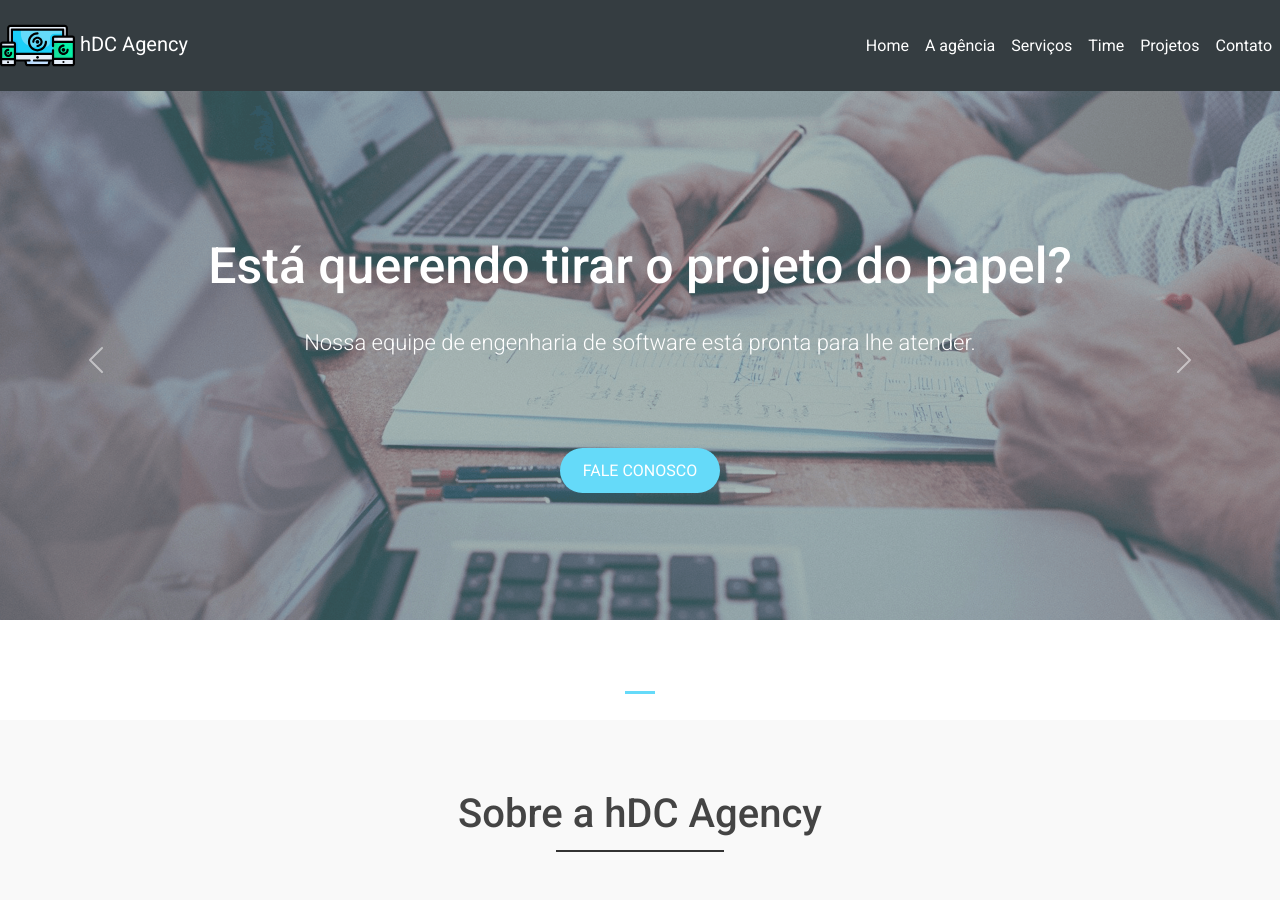
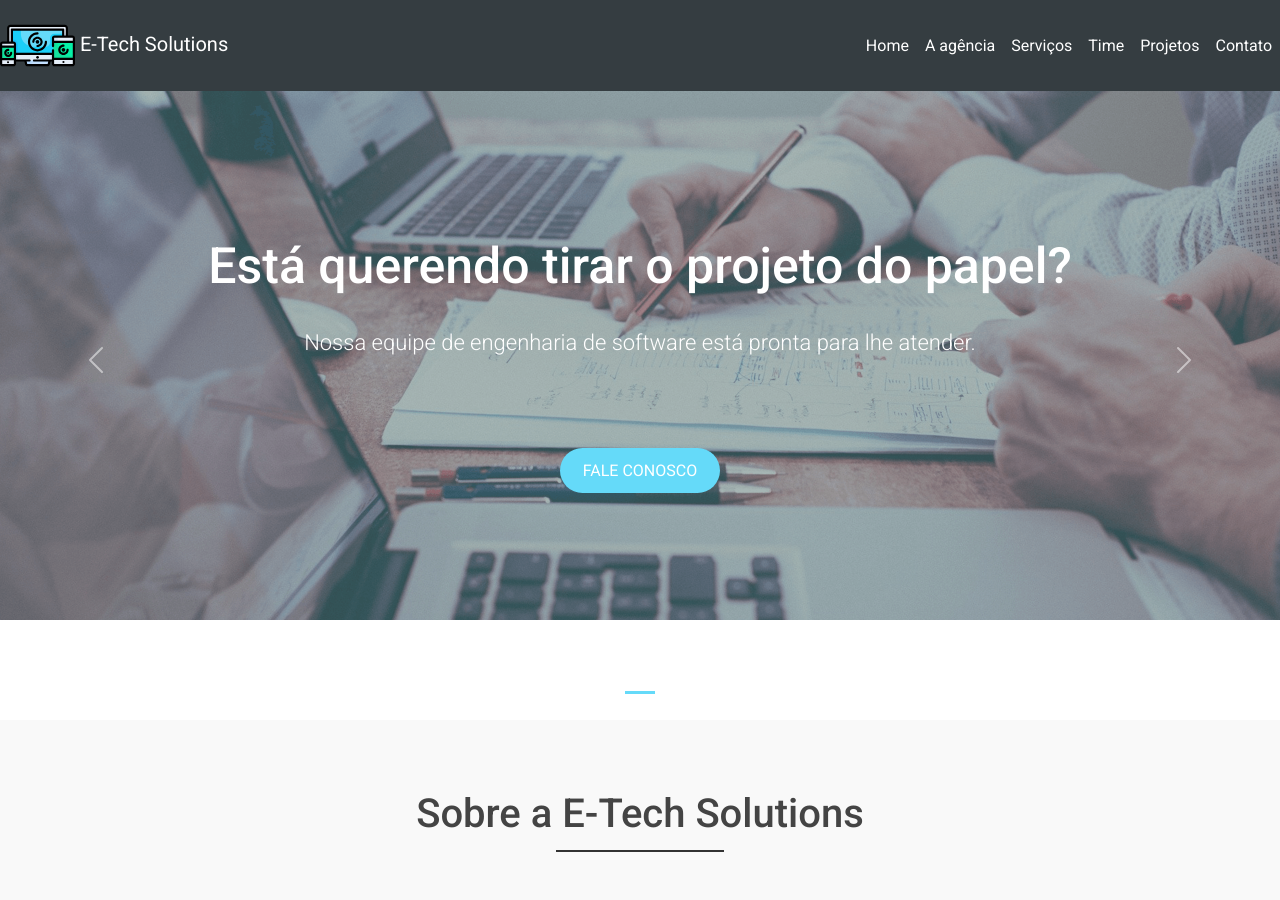
Before and after one commit to joschonarth/e-tech-solutions, a plain HTML site: page index.html in a window 1280 px wide. Shown: the top 900 px of the page. Drawn offline with nearby package versions, Linux system fonts and the light colour scheme; a script that the page names is missing.

Commit message:
Update E-Tech Solutions

```diff
--- a/index.html
+++ b/index.html
@@ -3,7 +3,7 @@
 <head>
     <meta charset="UTF-8">
     <meta name="viewport" content="width=device-width, initial-scale=1.0">
-    <title>hDC Agency</title>
+    <title>E-Tech Solutions</title>
     <link rel="preconnect" href="https://fonts.googleapis.com">
     <link rel="preconnect" href="https://fonts.gstatic.com" crossorigin>
     <link href="https://fonts.googleapis.com/css2?family=Roboto:ital,wght@0,100;0,300;0,400;0,500;0,700;0,900;1,100;1,300;1,400;1,500;1,700;1,900&display=swap" rel="stylesheet">
@@ -15,13 +15,14 @@
     <script src="https://kit.fontawesome.com/84ded4a965.js" crossorigin="anonymous"></script>
     <script src="js/progressbar.min.js"></script>
     <script src="https://cdn.jsdelivr.net/parallax.js/1.4.2/parallax.min.js"></script>
+    <link rel="icon" href="img/e-techsolutions_logo.svg">
 </head>
 <body>
     <header>
         <div class="container" id="nav-container">
             <nav class="navbar navbar-expand-lg fixed-top navbar-dark">
                 <a href="#" class="navbar-brand">
-                    <img id="logo" src="img/hdcagency_logo.svg" alt="hDC Agency"> hDC Agency
+                    <img id="logo" src="img/e-techsolutions_logo.svg" alt="E-Tech Solutions"> E-Tech Solutions
                 </a>
                 <button class="navbar-toggler" type="button" data-toggle="collapse" data-target="#navbar-links" aria-controls="navbar-links" aria-expanded="false" aria-label="Toggle navigation">
                     <span class="navbar-toggler-icon"></span>
@@ -70,7 +71,7 @@
                         <img src="img/banner3.png" class="d-block w-100" alt="Manutenção de Software">
                         <div class="carousel-caption d-md-block">
                             <h2>Está atrás da melhor manutenção para seu software?</h2>
-                            <p>A hDC conta com engenheiros altamente qualificados para resolver seu problema</p>
+                            <p>A E-Tech conta com engenheiros altamente qualificados para resolver seu problema</p>
                             <a href="#" class="main-btn">Fale conosco</a>
                         </div>
                     </div>
@@ -89,10 +90,10 @@
                 <div class="container">
                     <div class="row">
                         <div class="col-12">
-                            <h3 class="main-title">Sobre a hDC Agency</h3>
+                            <h3 class="main-title">Sobre a E-Tech Solutions</h3>
                         </div>
                         <div class="col-md-6">
-                            <img class="img-fluid" src="img/agencia.jpg" alt="Agência hDC">
+                            <img class="img-fluid" src="img/agencia.jpg" alt="E-Tech Solutions">
                         </div>
                         <div class="col-md-6">
                             <h3 class="about-title">Uma agência que pensa no futuro</h3>
@@ -312,7 +313,7 @@
                     </div>
                     <div class="col-md-4 contact-box">
                         <i class="fas fa-envelope"></i>
-                        <p><span class="contact-title">Envie um e-mail:</span> contato@hdcagency.com.br</p>
+                        <p><span class="contact-title">Envie um e-mail:</span> contato@etechsolutions.com.br</p>
                     </div>
                     <div class="col-md-4 contact-box">
                         <i class="fas fa-map-marker-alt"></i>
@@ -337,7 +338,7 @@
             <div class="container">
                 <div class="row">
                     <div class="col-md-12">
-                        <p>Desenvolvido por <a href="" target="_blank">hDC Agency</a> &copy; 2020 </p>
+                        <p>Desenvolvido por <a href="" target="_blank">E-Tech Solutions</a> &copy; 2020 </p>
                     </div>
                 </div>
             </div>
```
Also changed, not shown: img/e-techsolutions_logo.svg (renamed from img/hdcagency_logo.svg), 1 other file.
